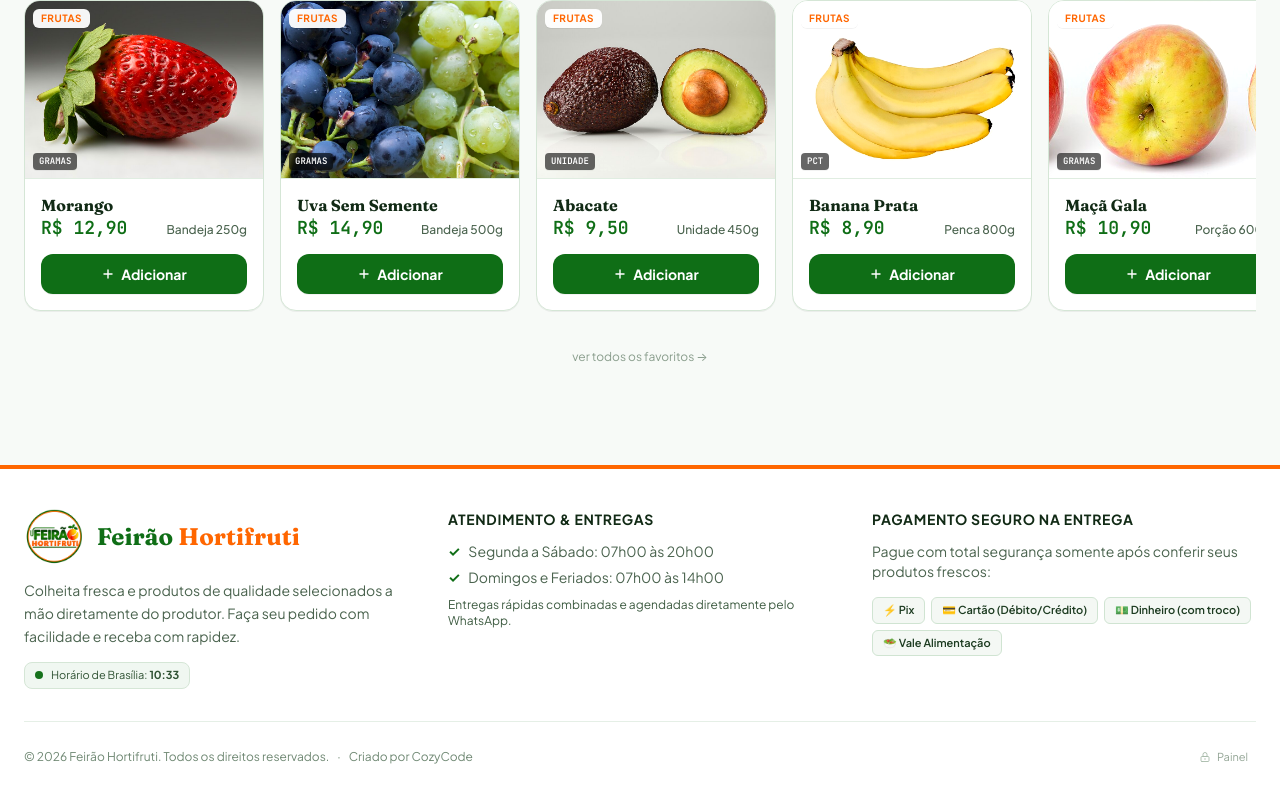
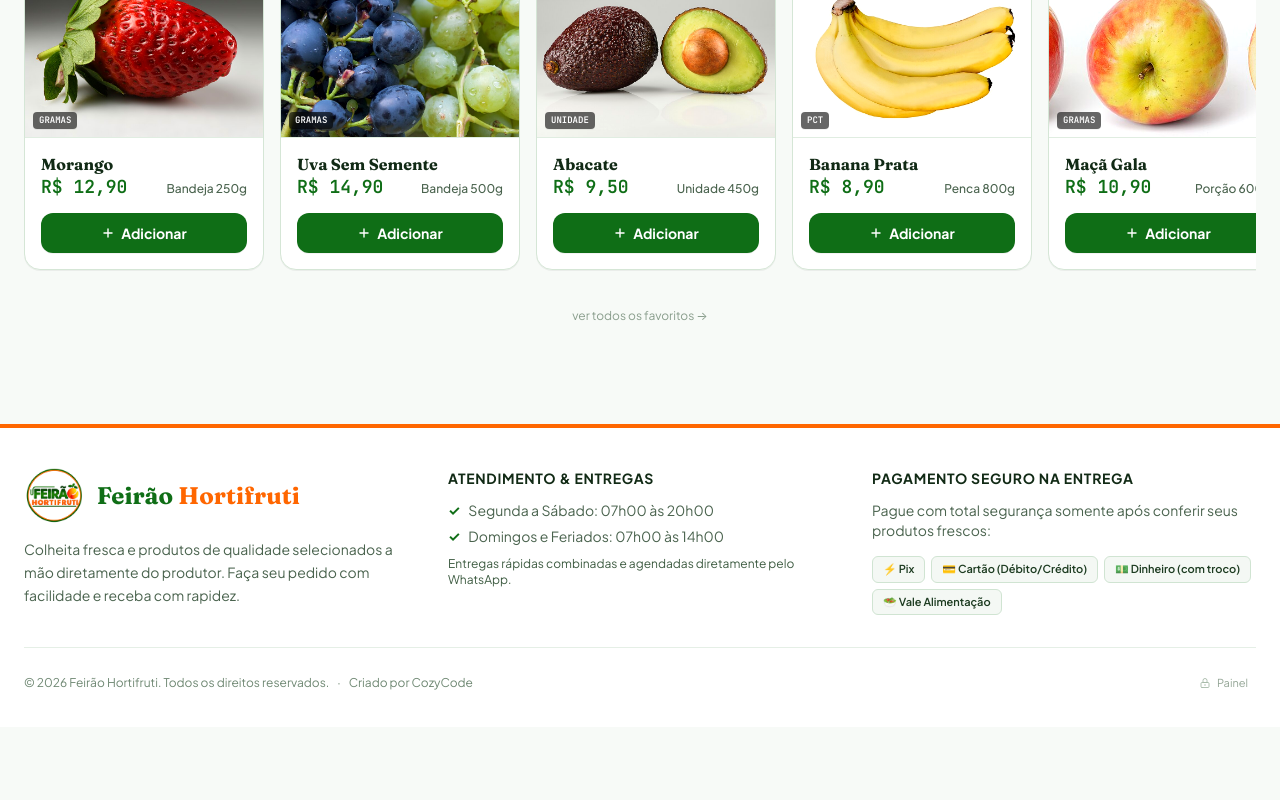
Before and after one commit to thamirisasouza/Feir-o-HortiFruti, a React (Vite) app: page / in a window 1280 px wide. Shown: the part 1470-2270 px from the top of the page. After the commit the page ends 2197 px from the top, so only its background shows below. Built offline with nearby package versions, Linux system fonts and the light colour scheme.

Commit message:
refactor: remove unused Brasilia time state
Clean up redundant state and timer logic as the Brasilia time feature is no longer utilized in the application.

```diff
--- a/src/App.tsx
+++ b/src/App.tsx
@@ -23,14 +23,6 @@ import {
 import { CartEntry, WhatsAppCheckoutDrawer } from './components/WhatsAppCheckoutDrawer';
 import { ProductDetailModal } from './components/ProductDetailModal';
 import { AdminPanelModal } from './components/AdminPanelModal';
-
-function getBrasiliaTimeFormatted(): string {
-  return new Intl.DateTimeFormat('pt-BR', {
-    timeZone: 'America/Sao_Paulo',
-    hour: '2-digit',
-    minute: '2-digit',
-  }).format(new Date());
-}
 
 const CATEGORY_IMAGE_MAP: Record<string, string> = {
   frutas: '/images/morango.jpg',
@@ -66,7 +58,6 @@ export default function App() {
 
   const [selectedCategory, setSelectedCategory] = useState<CategoryId>('todos');
   const [searchQuery, setSearchQuery] = useState('');
-  const [brasiliaTime, setBrasiliaTime] = useState<string>(getBrasiliaTimeFormatted);
   const [bannerIndex, setBannerIndex] = useState(0);
   const [isBannerPaused, setIsBannerPaused] = useState(false);
 
@@ -80,13 +71,6 @@ export default function App() {
   // Horizontal scroll refs for Home sections
   const ofertasScrollRef = useRef<HTMLDivElement>(null);
   const favoritosScrollRef = useRef<HTMLDivElement>(null);
-
-  useEffect(() => {
-    const timer = setInterval(() => {
-      setBrasiliaTime(getBrasiliaTimeFormatted());
-    }, 30000);
-    return () => clearInterval(timer);
-  }, []);
 
   useEffect(() => {
     if (isBannerPaused || currentView !== 'home' || banners.length <= 1) return;
@@ -398,10 +382,10 @@ export default function App() {
                 <CustomMinusStemIcon className="w-3.5 h-3.5 sm:w-4 sm:h-4" />
               </button>
               <span
-                className="text-[11px] sm:text-sm font-mono-tabular font-extrabold"
+                className="text-xs sm:text-sm font-mono-tabular font-extrabold px-1"
                 style={{ color: siteSettings.primaryButtonColor }}
               >
-                {qtyInCart} na cesta
+                {qtyInCart}
               </span>
               <button
                 type="button"
@@ -450,7 +434,7 @@ export default function App() {
                 <img
                   src={siteSettings.logoUrl}
                   alt="Logo"
-                  className="h-14 sm:h-20 md:h-24 w-auto max-w-[140px] sm:max-w-[220px] md:max-w-[280px] object-contain shrink-0 transition-transform group-hover:scale-105 drop-shadow-xs"
+                  className="w-[200px] h-[55px] object-contain shrink-0 transition-transform group-hover:scale-105 drop-shadow-xs"
                 />
 
                 {/* Nome lado a lado sem pular linha ou somente logo conforme configurado */}
@@ -781,12 +765,14 @@ export default function App() {
                 <button
                   type="button"
                   onClick={() => setCurrentView('home')}
-                  className="inline-flex items-center gap-1.5 px-3 py-1.5 rounded-xl bg-[#E6F2E7] hover:bg-[#0F6E16] text-[#0F6E16] hover:text-white text-xs font-bold transition-all border border-[#CBE5CD] cursor-pointer shadow-2xs shrink-0"
+                  aria-label="Voltar ao Início"
+                  title="Voltar ao Início"
+                  className="inline-flex items-center gap-1.5 px-2.5 py-1.5 sm:px-3 sm:py-1.5 rounded-xl bg-[#E6F2E7] hover:bg-[#0F6E16] text-[#0F6E16] hover:text-white text-xs font-bold transition-all border border-[#CBE5CD] cursor-pointer shadow-2xs shrink-0"
                 >
                   <svg className="w-4 h-4" fill="none" viewBox="0 0 24 24" stroke="currentColor">
                     <path strokeLinecap="round" strokeLinejoin="round" strokeWidth={2.5} d="M10 19l-7-7m0 0l7-7m-7 7h18" />
                   </svg>
-                  <span>Voltar ao Início</span>
+                  <span className="hidden sm:inline">Voltar ao Início</span>
                 </button>
 
                 <div className="flex items-center gap-2 whitespace-nowrap">
@@ -794,7 +780,7 @@ export default function App() {
                   <img
                     src={siteSettings.logoUrl}
                     alt="Logo"
-                    className="h-9 sm:h-12 w-auto max-w-[120px] sm:max-w-[180px] object-contain shrink-0"
+                    className="h-[46px] w-[100px] object-contain shrink-0"
                   />
                   {siteSettings.showBrandName && (
                     <span className="text-sm sm:text-base font-extrabold font-display whitespace-nowrap">
@@ -993,11 +979,6 @@ export default function App() {
               <p className="text-xs sm:text-sm text-[#4A634E] leading-relaxed max-w-sm">
                 Colheita fresca e produtos de qualidade selecionados a mão diretamente do produtor. Faça seu pedido com facilidade e receba com rapidez.
               </p>
-
-              <div className="inline-flex items-center gap-2 px-2.5 py-1 rounded-lg bg-[#F0F7F1] border border-[#D5E6D6] text-[11px] text-[#2F5233]">
-                <span className="w-2 h-2 rounded-full bg-[#0F6E16] animate-pulse shrink-0" />
-                <span>Horário de Brasília: <strong>{brasiliaTime}</strong></span>
-              </div>
             </div>
 
             {/* Column 2: Hours & Ordering */}
```
